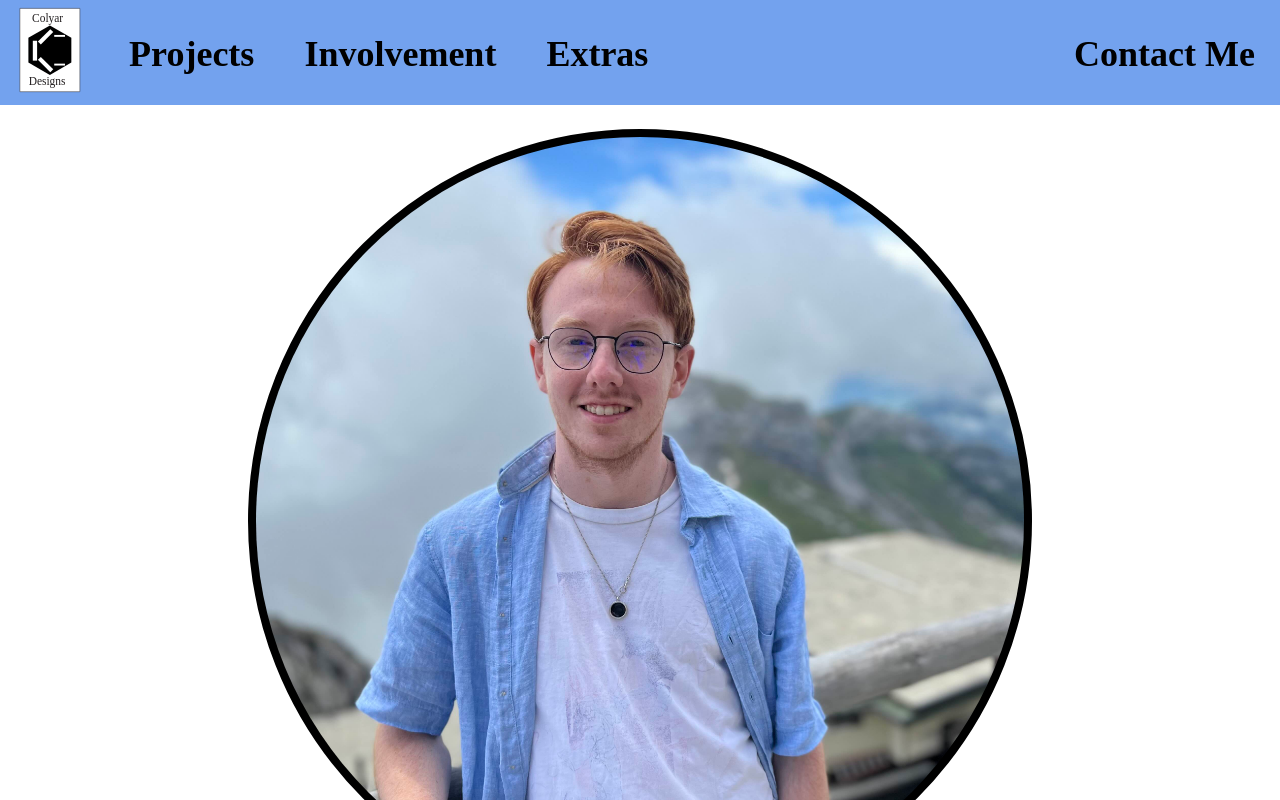
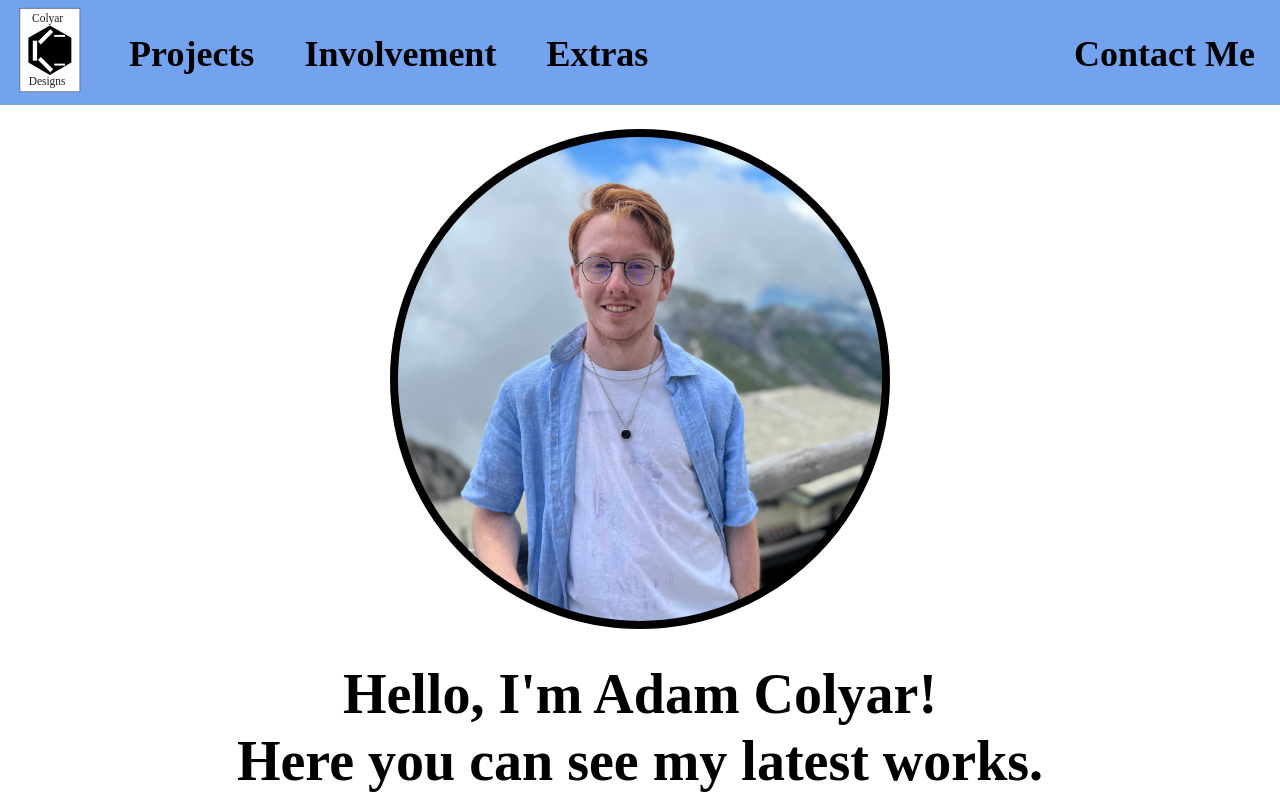
Before and after one commit to Procedian1/Space-Portfolio, a Next.js app: page / in a window 1280 px wide. Shown: the top 800 px of the page. Built offline with nearby package versions, Linux system fonts and the light colour scheme.

Commit message:
Image rollback and Width fix

```diff
--- a/src/app/Components/style.css
+++ b/src/app/Components/style.css
@@ -137,6 +137,7 @@
   flex-direction: column;
   align-items: stretch;
   justify-content: center;
+  width: 100%;
 }
 
 /* Spacing helper for the About block’s gap-10 */
@@ -208,7 +209,7 @@
   margin-top: 2rem;
   display: block;
   min-height: 75vh;
-  width: 100%;
+  width: 100%
 }
 
 .vh-screen {
@@ -232,7 +233,6 @@
   display: flex;
   flex-direction: column;
   height: 100%;
-  width: 100%;
 }
 
 .section-title {
```
